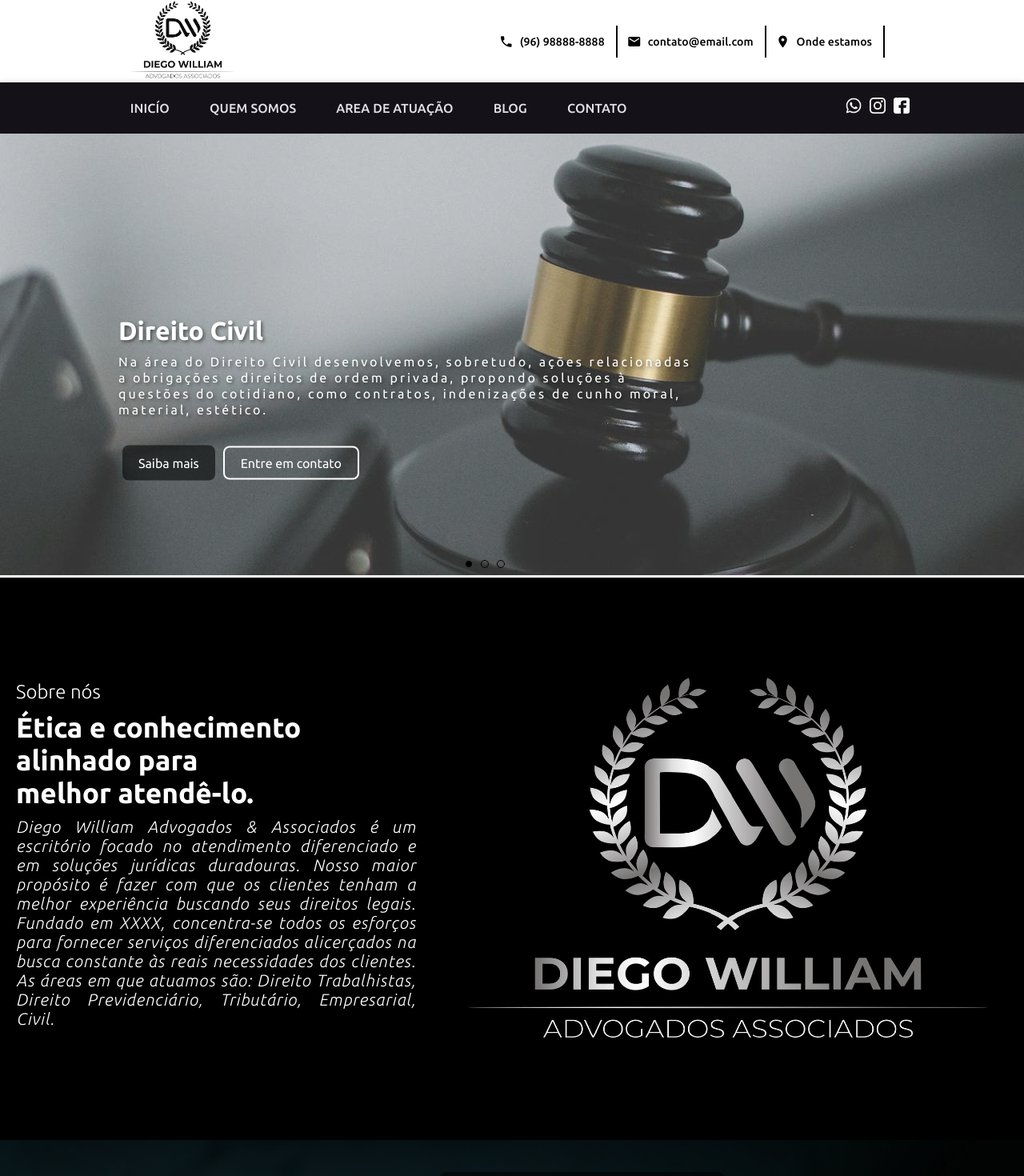
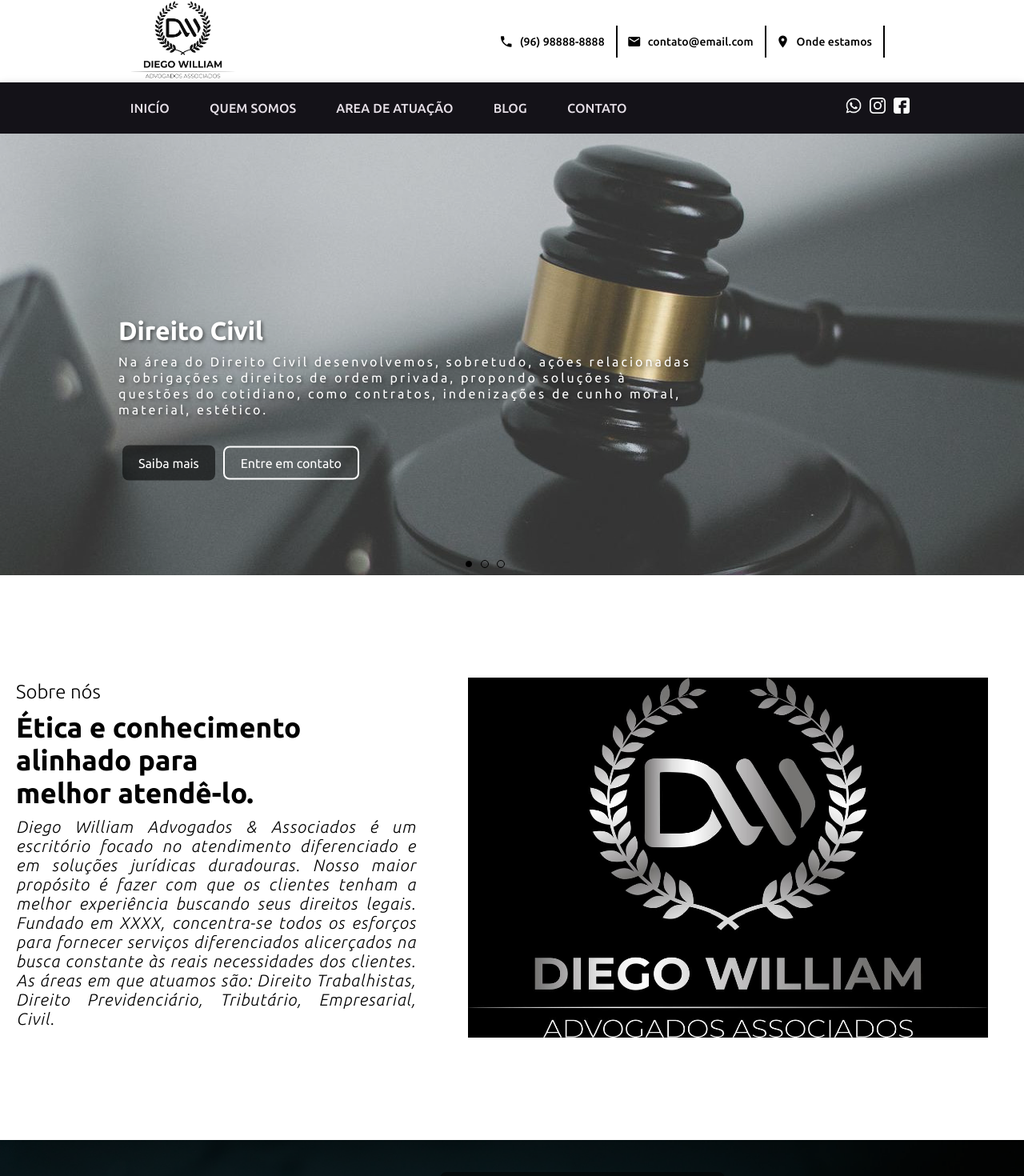
Before and after one commit to ramontrndd/projeto-dw, an Angular app: page / in a window 1280 px wide. Shown: the top 1470 px of the page at 80% size. Built offline with nearby package versions, Linux system fonts and the light colour scheme.

Commit message:
chore: remove background color

```diff
--- a/src/app/components/about/about.component.scss
+++ b/src/app/components/about/about.component.scss
@@ -1,7 +1,3 @@
-:host {
-  background-color: #000;
-  color: white;
-}
 section {
   display: flex;
   flex-direction: row;
--- a/src/styles.scss
+++ b/src/styles.scss
@@ -51,7 +51,6 @@ $projeto-dw-theme: mat.define-theme(
 html,
 body {
   height: 100%;
-  background-color: #000;
 }
 body {
   margin: 0;
```
